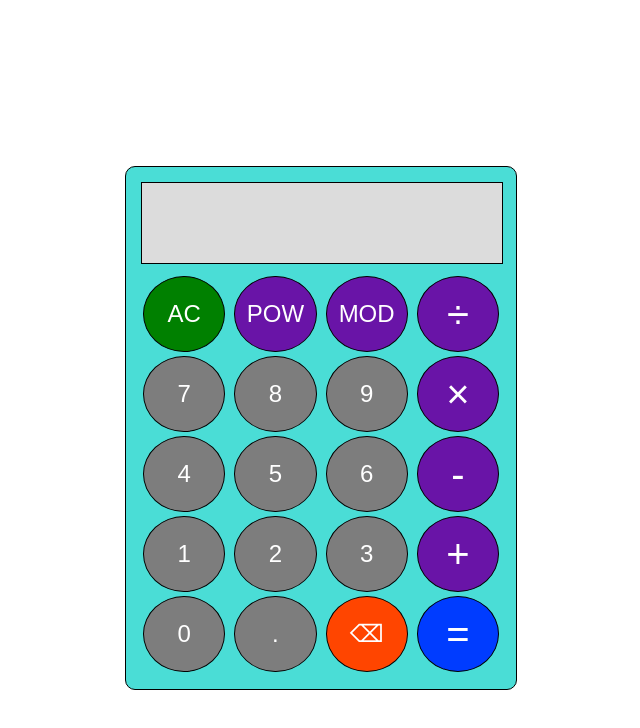
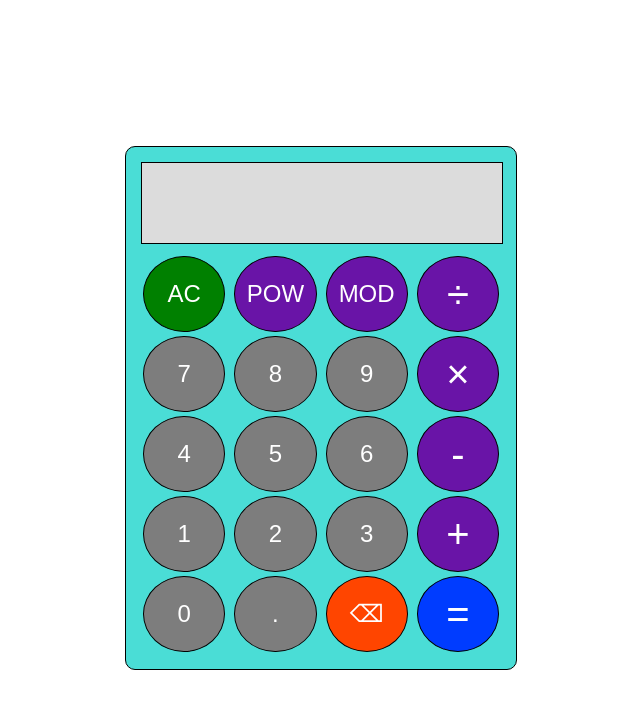
Before and after one commit to laurencecnerual/odin-calculator, a plain HTML site: page index.html in a window 1280 px wide. Shown: the whole page, without its empty margins (319-959 px from the left). Drawn offline with Linux system fonts and the light colour scheme.

Commit message:
Updates display font and calc vertical positioning

```diff
--- a/style.css
+++ b/style.css
@@ -1,5 +1,6 @@
 body {
-    height: 840px;
+    height: 100vh;
+    flex-grow: 1;
     display: flex;
     justify-content: center;
     align-items: center;
@@ -27,6 +28,7 @@ body {
     word-wrap: break-word;
     margin-bottom: 10px;
     background-color: rgb(220, 220, 220);
+    font-family: sans-serif;
 }
 
 .key-row {
```
